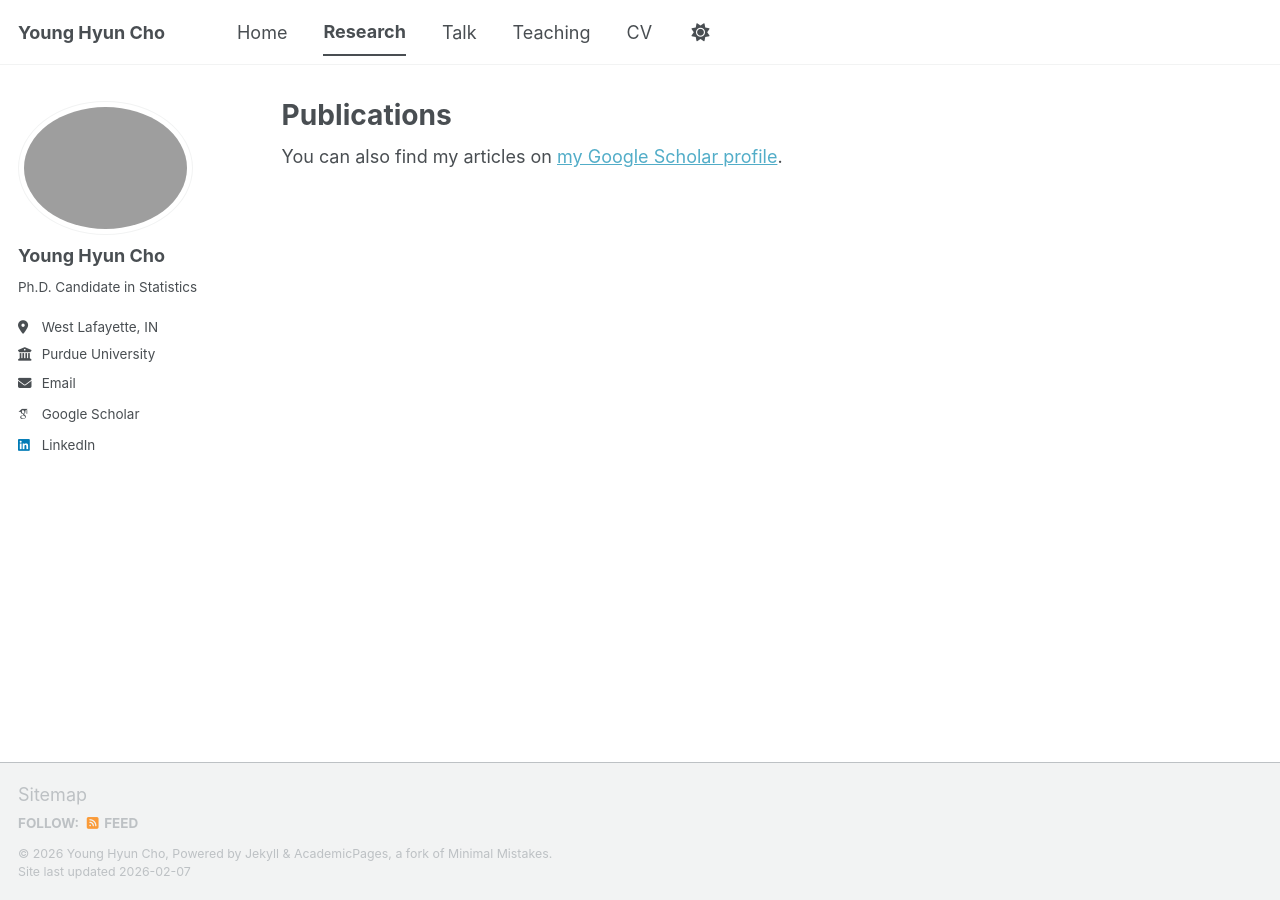
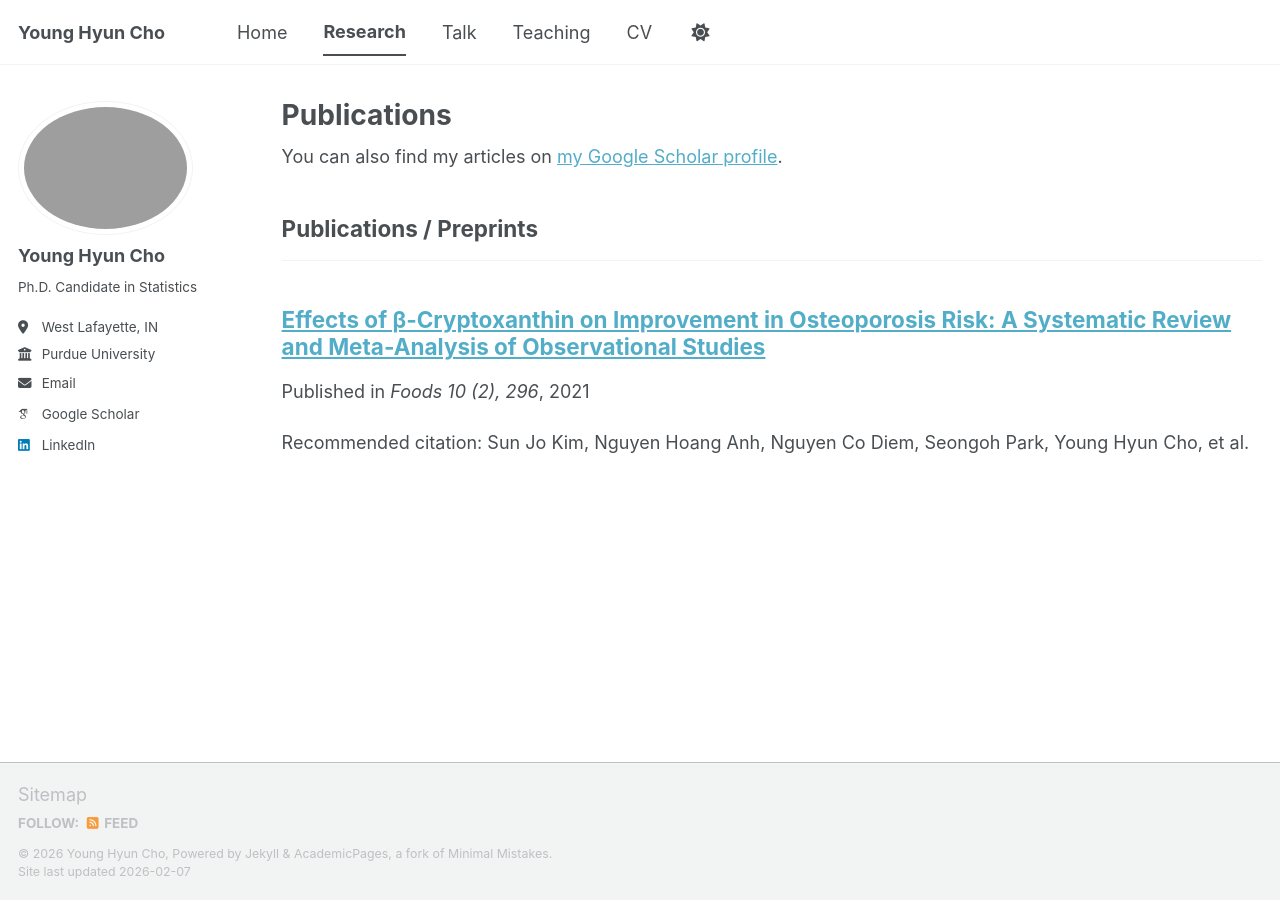
Before and after one commit to yhcho-stat/young, a Jekyll site: the page built from _pages/publications.html, in a window 1280 px wide. Built offline with Jekyll 4.4.1, drawn with Linux system fonts in a browser that asks for light colours; some web fonts are replaced; a script bundle is joined from its source files by our own code; library files that are not in the unit come from our copies; some of the changed lines change nothing that is shown.

Commit message:
Update 2021-01-01-beta-cryptoxanthin.md

```diff
--- a/_publications/2021-01-01-beta-cryptoxanthin.md
+++ b/_publications/2021-01-01-beta-cryptoxanthin.md
@@ -1,4 +1,3 @@
-# /Users/younghyuncho/Documents/GitHub/young/_publications/2021-01-01-beta-cryptoxanthin.md
 ---
 title: "Effects of β-Cryptoxanthin on Improvement in Osteoporosis Risk: A Systematic Review and Meta-Analysis of Observational Studies"
 collection: publications
```
